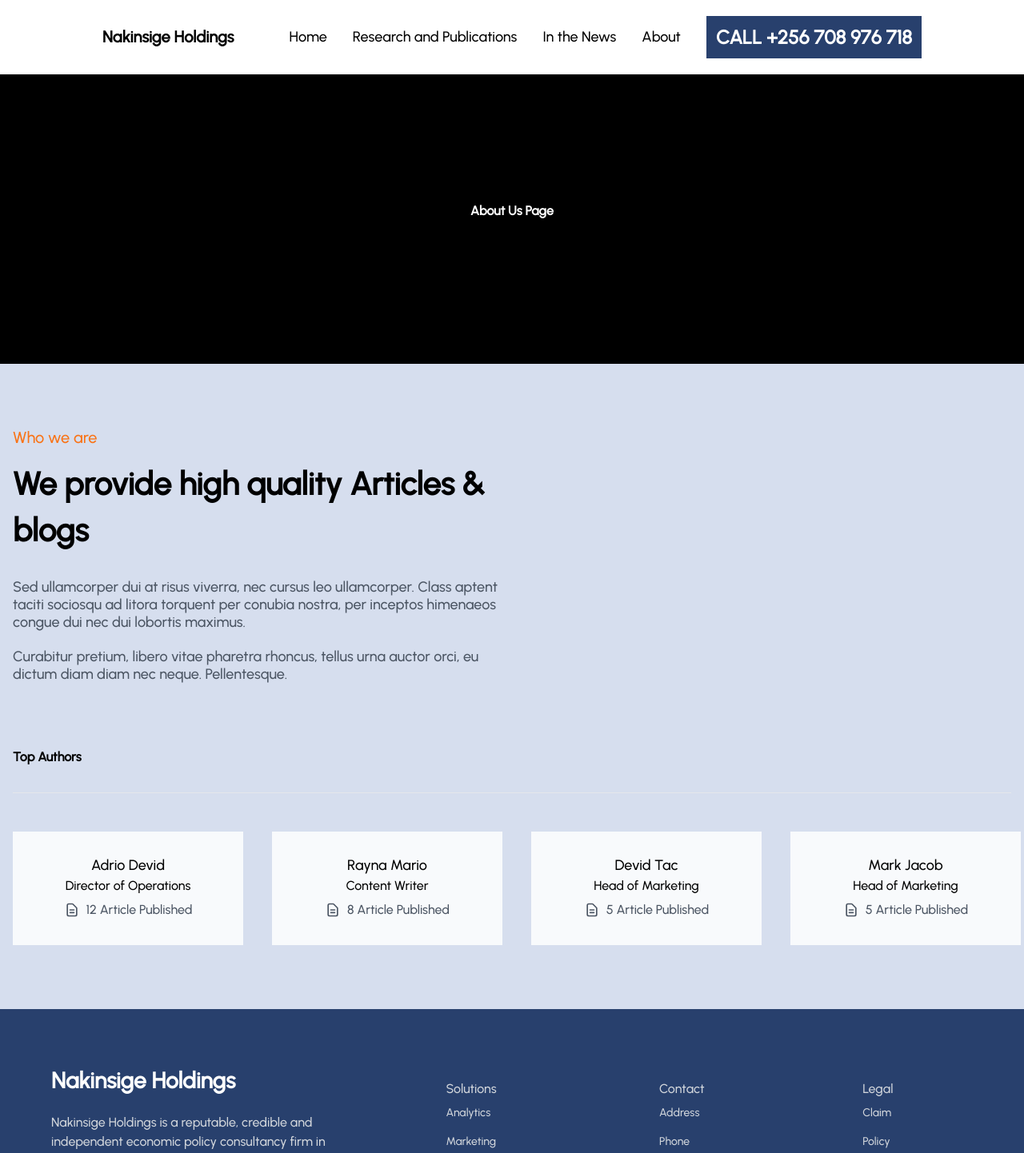
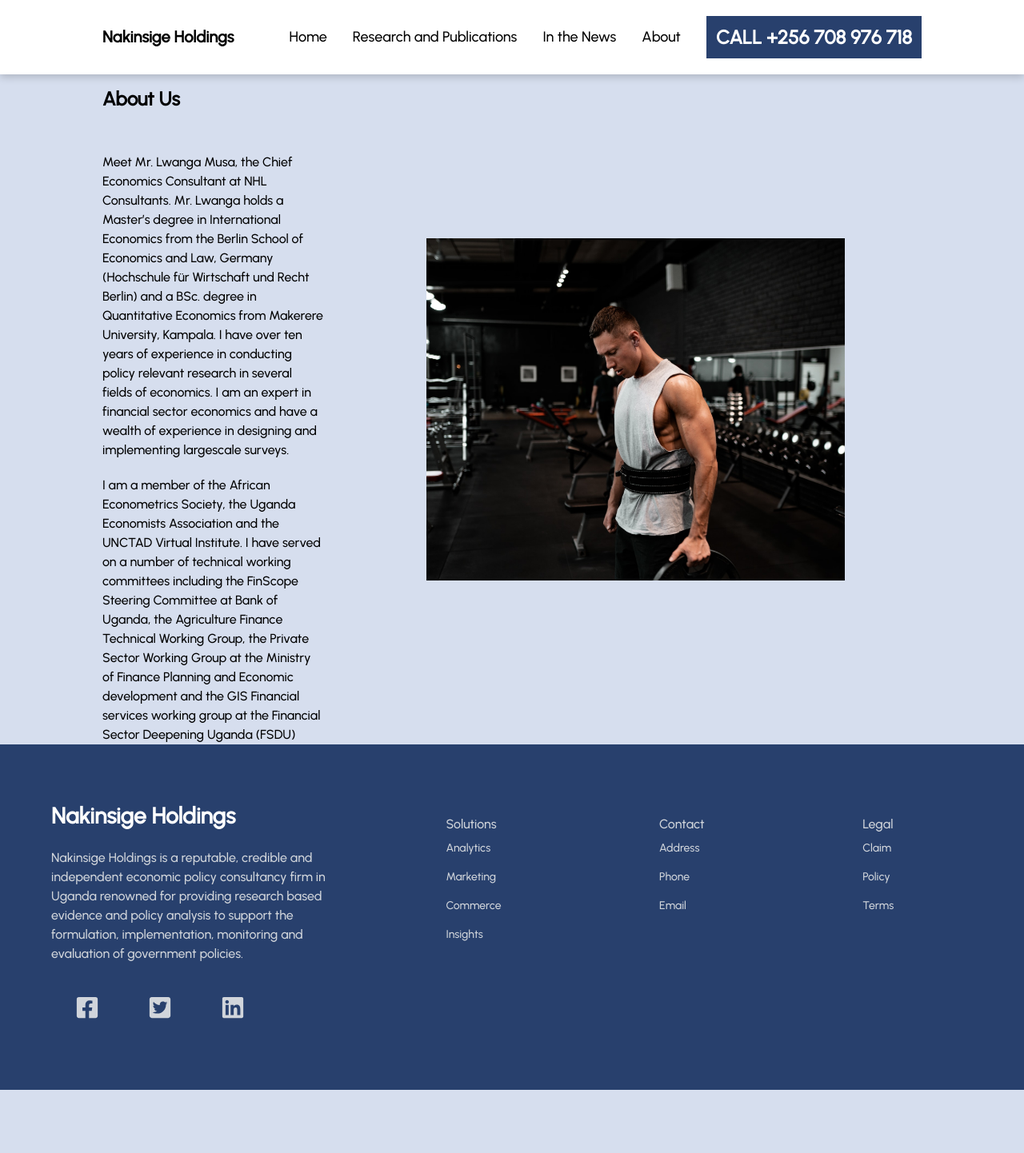
Before and after one commit to nassersaazi/nhl, a React (Vite) app: page /about in a window 1280 px wide. Shown: the top 1442 px of the page at 80% size. After the commit the page ends 1363 px from the top, so only its background shows below. Built offline with nearby package versions, Linux system fonts and the light colour scheme; a web font is replaced by a local one.

Commit message:
feat: complete about page for web

```diff
--- a/src/components/About.jsx
+++ b/src/components/About.jsx
@@ -1,72 +1,40 @@
-import { HiOutlineDocumentText } from "react-icons/hi";
-
 const About = () => {
   return (
-    <div className='text-white'>
-      <div className='py-40 bg-black text-center px-4'>
-        <h1 className='lg:text-7xl text-5xl leading-snug font-bold mb-5'>About Us Page</h1>
-      </div>
+    <div className=" min-h-screen flex  md:flex-row items-center md:mx-32 mx-5">
+      <div className="flex flex-row gap-8 items-center">
+        <div className=" w-full md:w-2/4 space-y-5 mt-4">
+          <h1 className="text-2xl font-semibold  md:text-start pb-8 md:mt-0">
+            About Us
+          </h1>
+          <p>
+            Meet Mr. Lwanga Musa, the Chief Economics Consultant at NHL
+            Consultants. Mr. Lwanga holds a Master’s degree in International
+            Economics from the Berlin School of Economics and Law, Germany
+            (Hochschule für Wirtschaft und Recht Berlin) and a BSc. degree in
+            Quantitative Economics from Makerere University, Kampala. I have
+            over ten years of experience in conducting policy relevant research
+            in several fields of economics. I am an expert in financial sector
+            economics and have a wealth of experience in designing and
+            implementing largescale surveys.
+          </p>
 
-      {/* about content */}
-      <div className='max-w-7xl mx-auto px-4 my-20 text-black'>
-
-        {/* top content */}
-        <div className='flex flex-col md:flex-row justify-between items-center gap-12'>
-          <div className='md:w-1/2'>
-            <h5 className='text-orange-500 text-xl font-medium mb-4'>Who we are</h5>
-            <h2
-              className="font-bold text-3xl sm:text-4xl md:text-[40px] text-darkmb-4 mb-8"
-            >
-              We provide high quality Articles & blogs
-            </h2>
-            <p className='text-lg text-gray-600'>Sed ullamcorper dui at risus viverra, nec cursus leo ullamcorper. Class aptent taciti sociosqu ad litora torquent per conubia nostra, per inceptos himenaeos congue dui nec dui lobortis maximus.
-              <br /> <br />
-              Curabitur pretium, libero vitae pharetra rhoncus, tellus urna auctor orci, eu dictum diam diam nec neque. Pellentesque.</p>
-          </div>
+          <p>
+            I am a member of the African Econometrics Society, the Uganda
+            Economists Association and the UNCTAD Virtual Institute. I have
+            served on a number of technical working committees including the
+            FinScope Steering Committee at Bank of Uganda, the Agriculture
+            Finance Technical Working Group, the Private Sector Working Group at
+            the Ministry of Finance Planning and Economic development and the
+            GIS Financial services working group at the Financial Sector
+            Deepening Uganda (FSDU){" "}
+          </p>
         </div>
-
-        {/* Author section */}
-        <div className='mt-20'>
-          <h2 className='text-5xl font-bold mb-8 '>Top Authors</h2>
-          <hr className='my-5' />
-
-          <div className='grid lg:grid-cols-4 md:grid-cols-3 sm:grid-cols-2 justify-between items-center w-full mx-auto gap-12 mt-12'>
-            <div className='bg-slate-50 w-72 py-8 text-center cursor-pointer hover:-translate-y-4 transition-all duration-300'>
-              <div>
-                <h5 className='text-lg font-medium mb-1'>Adrio Devid</h5>
-                <p className='text-base mb-2'>Director of Operations</p>
-                <div className='flex gap-2 items-center text-gray-600 justify-center'><HiOutlineDocumentText className='w-5 h-5' /> 12 Article Published </div>
-              </div>
-            </div>
-            <div className='bg-slate-50 w-72 py-8 text-center cursor-pointer hover:-translate-y-4 transition-all duration-300'>
-              <div>
-                <h5 className='text-lg font-medium mb-1'>Rayna Mario</h5>
-                <p className='text-base mb-2'>Content Writer</p>
-                <div className='flex gap-2 items-center text-gray-600 justify-center'><HiOutlineDocumentText className='w-5 h-5' />8 Article Published </div>
-              </div>
-            </div>
-            <div className='bg-slate-50 w-72 py-8 text-center cursor-pointer hover:-translate-y-4 transition-all duration-300'>
-              <div>
-                <h5 className='text-lg font-medium mb-1'>Devid Tac</h5>
-                <p className='text-base mb-2'>Head of Marketing</p>
-                <div className='flex gap-2 items-center text-gray-600 justify-center'><HiOutlineDocumentText className='w-5 h-5' />5 Article Published </div>
-              </div>
-            </div>
-
-            <div className='bg-slate-50 w-72 py-8 text-center cursor-pointer hover:-translate-y-4 transition-all duration-300'>
-              <div>
-                <h5 className='text-lg font-medium mb-1'>Mark Jacob</h5>
-                <p className='text-base mb-2'>Head of Marketing</p>
-                <div className='flex gap-2 items-center text-gray-600 justify-center'><HiOutlineDocumentText className='w-5 h-5' />5 Article Published </div>
-              </div>
-            </div>
-
-          </div>
-
+        <div className="p-24">
+          <img src="./src/assets/about.png" alt="Background Image" />
         </div>
       </div>
     </div>
-  )
-}
+  );
+};
 
-export default About
+export default About;
```
Also changed, not shown: src/assets/about.png (added).
